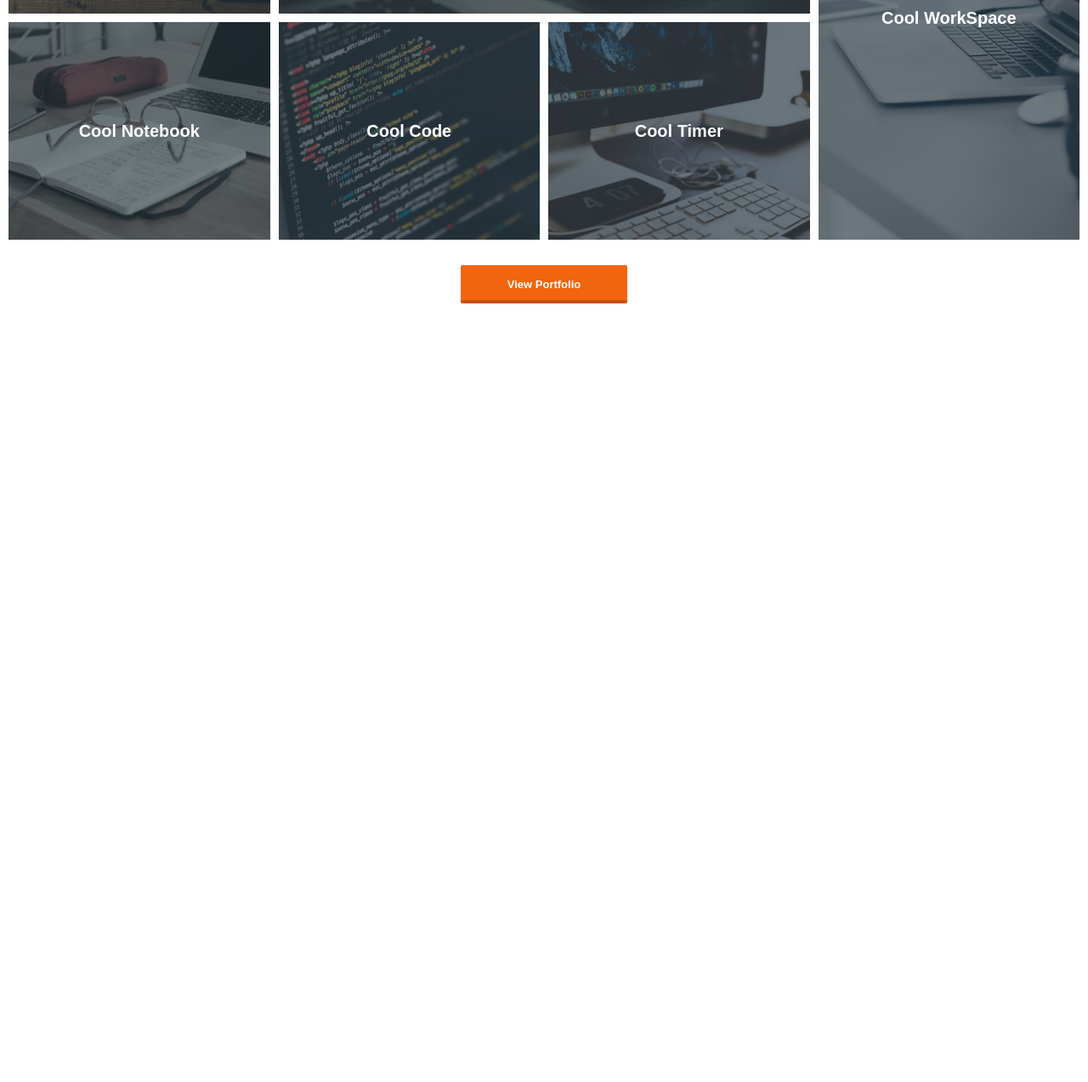
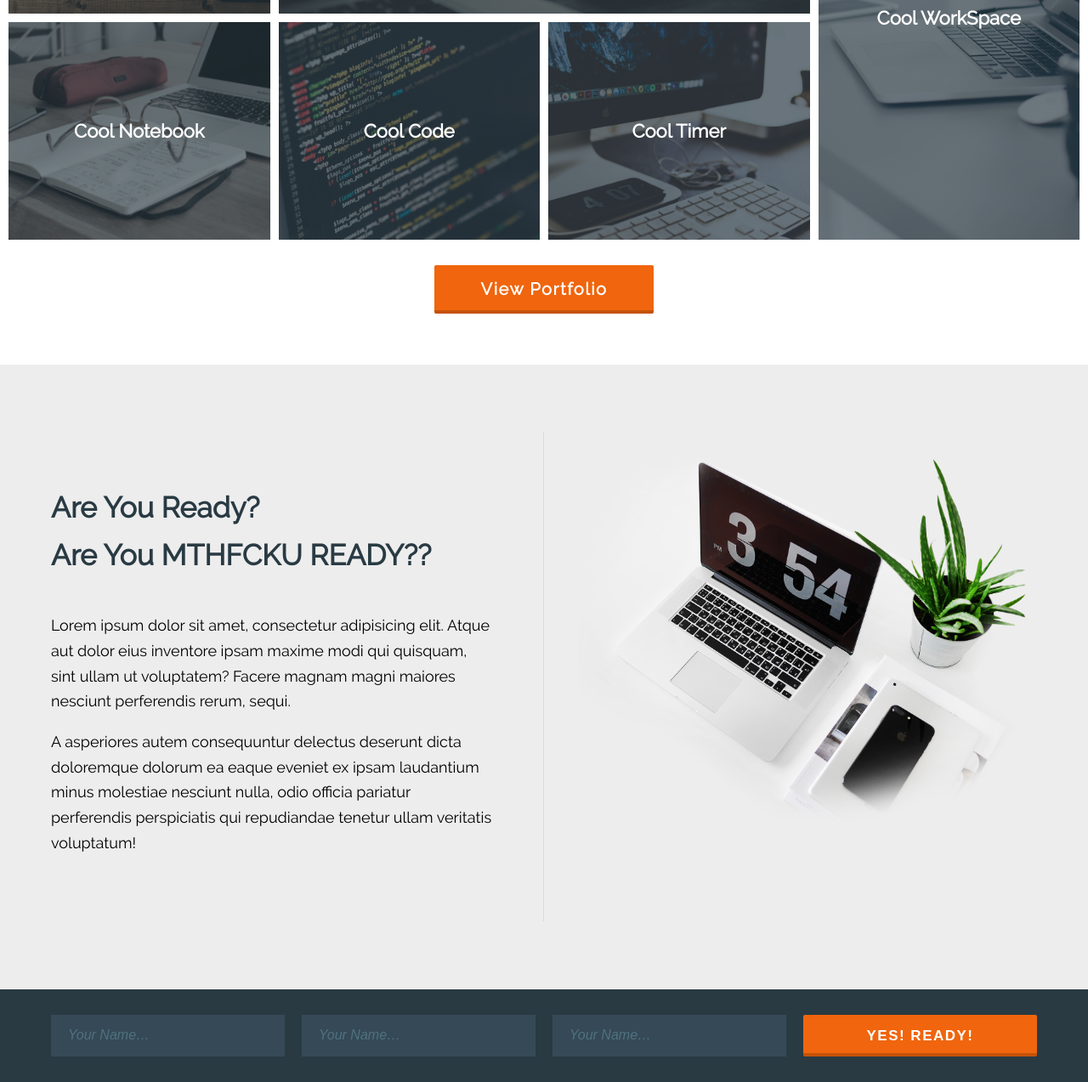
Before and after one commit to Olga1506/GRID, a website: page app/index.html in a window 1280 px wide. Shown: the part 1316-2589 px from the top of the page at 85% size. Before the commit the page ends 1733 px from the top, so only its background shows below. Drawn offline with Linux system fonts and the light colour scheme.

Commit message:
ready,form

```diff
--- a/app/index.html
+++ b/app/index.html
@@ -41,6 +41,34 @@
 	</div>
 </section>
 
+<section class="section-ready landing-section">
+	<div class="container grid">
+		<div class="ready-left">
+			<h2>Are You Ready? <br>Are You MTHFCKU READY??</h2>
+			<p>Lorem ipsum dolor sit amet, consectetur adipisicing elit. Atque aut dolor eius inventore ipsam maxime
+				modi qui quisquam, sint ullam ut voluptatem? Facere magnam magni maiores nesciunt perferendis rerum,
+				sequi.</p>
+			<p>A asperiores autem consequuntur delectus deserunt dicta doloremque dolorum ea eaque eveniet ex ipsam
+				laudantium minus molestiae nesciunt nulla, odio officia pariatur perferendis perspiciatis qui
+				repudiandae tenetur ullam veritatis voluptatum!</p>
+		</div>
+		<div class="ready-right">
+			<img class="img-responsive" src="img/example.jpg" alt="Example">
+		</div>
+	</div>
+</section>
+
+<section class="formsection">
+	<div class="container">
+		<form  class="grid">
+			<div class=""><input type="text" name="name" placeholder="Your Name…" required></div>
+			<div class=""><input type="text" name="name" placeholder="Your Name…"></div>
+			<div class=""><input type="text" name="name" placeholder="Your Name…"></div>
+			<div ><button class="button">YES! READY!</button></div>
+		</form>
+	</div>
+</section>
+
 
 
 
--- a/app/sass/_base.sass
+++ b/app/sass/_base.sass
@@ -11,7 +11,7 @@ body
 	min-width: 320px
 	position: relative
 	line-height: 1.65
-	font-family: raleway-example, sans-serif
+	font-family: raleway-grid, sans-serif
 	overflow-x: hidden
 	opacity: 1
 
--- a/app/sass/main.sass
+++ b/app/sass/main.sass
@@ -5,6 +5,11 @@
 
 .grid
   display: grid
+
+.container
+  max-width: 1200px
+  margin: auto
+  padding: 0 $gutter
 
   //Header
 //================================================
@@ -46,8 +51,9 @@
   text-decoration: none
   background-color: $accent
   padding: 12px 55px
-  font-size: 13px
-  font-weight: 700
+  font-size: 20px
+  letter-spacing: 1.5px
+  font-weight: 800
   border-radius: 2px
   text-align: center
   position: relative
@@ -106,7 +112,7 @@
   align-content: center
   text-align: center
   padding: $gutter
-  font-size: 20px
+  font-size: 22px
   font-weight: bold
   color: #ffff
   position: relative
@@ -140,6 +146,74 @@
 .buttoncase
   grid-column: 1 / 5
   padding: $gutter $gutter 50px
+//==========================================================
+
+ //Section-ready
+ // ==============================================
+
+.landing-section
+  padding: 80px 0
+  h2
+    font-size: 34px
+    font-weight: 800
+    color: $dark
+
+.section-ready
+  background-color: $light
+  .container
+    grid-template-columns: 1fr 1fr
+
+.ready-left
+  border-right: 1px solid #dadada
+  font-size: 18px
+  padding:
+    top: 60px
+    bottom: 60px
+    right: 60px
+  h2
+    margin-top: 0
+    margin-bottom: 40px
+
+.ready-right
+  padding-left: 40px
+
+  //==========================================================
+
+//Formsection
+//==========================================
+
+.formsection
+  padding: 30px 0
+  background-color: $dark
+  input
+    background-color: lighten($dark,6%)
+  form
+    grid-gap: $gutter
+    grid-template-columns: repeat(4,1fr)
+  .button
+    font-size: 17px
+    padding: 14.5px
+    width: 100%
+
+input, textarea
+  border: none
+  padding: 15px 20px
+  width: 100%
+  font-family: Arial,sans-serif
+  font-style: italic
+  outline: none
+  transition: background-color .25s ease
+  &:focus
+    background-color: $light
+  &::placeholder
+    color: lighten($dark,20%)
+
+
+
+
+
+
+
 
 
 
```
Also changed, not shown: app/css/main.min.css.
